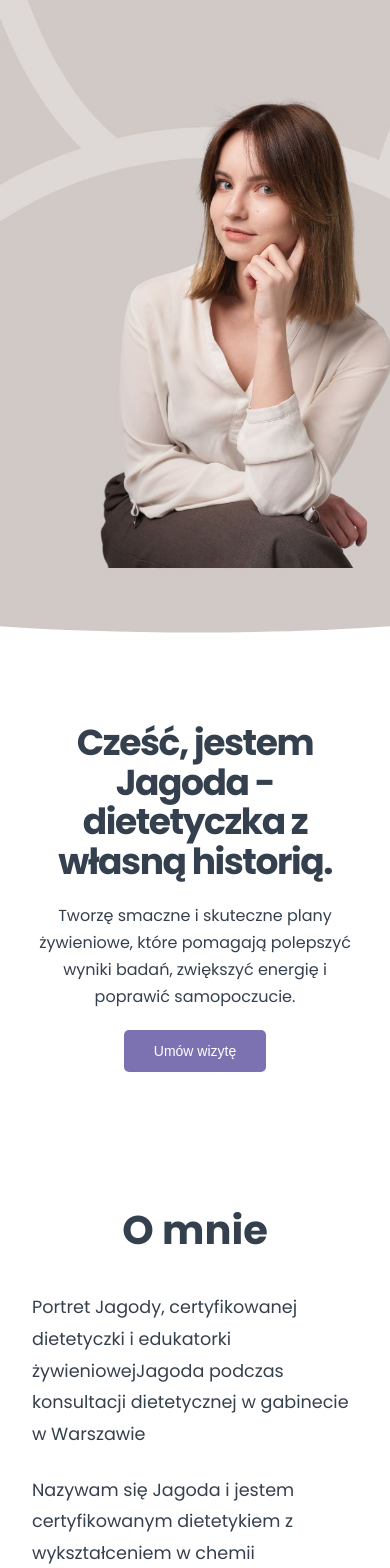
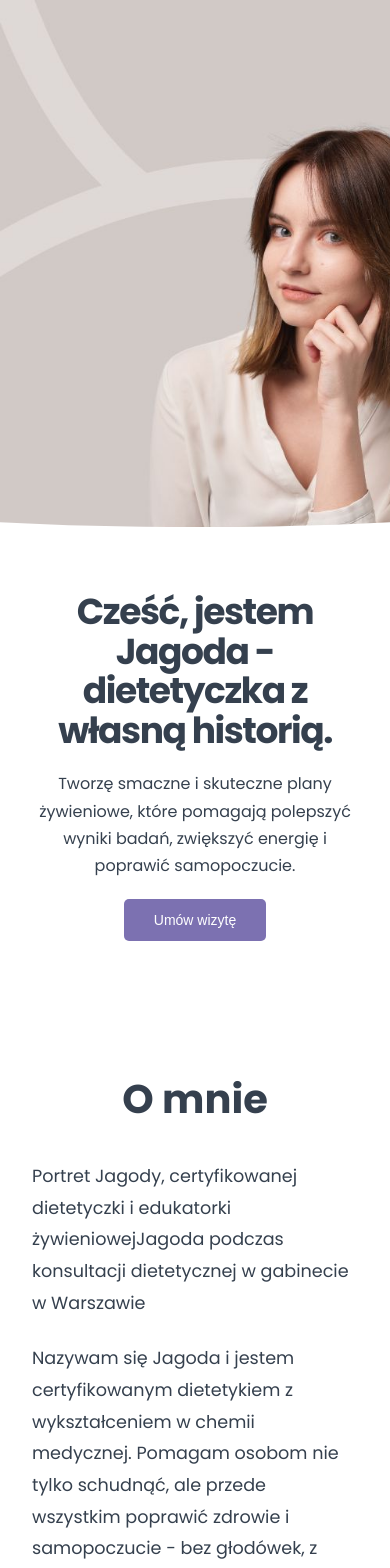
Before and after one commit to DawidZyluk/jagodowa-harmonia-next-js, a Next.js app: page / in a window 390 px wide. Shown: the top 1568 px of the page. Built offline with nearby package versions, Linux system fonts and the light colour scheme.

Commit message:
Update HeaderSection styles for improved responsiveness: adjust media queries, modify padding and width for content, and reposition foreground elements for better layout on smaller screens.

```diff
--- a/app/sections/HeaderSection/HeaderSection.scss
+++ b/app/sections/HeaderSection/HeaderSection.scss
@@ -76,7 +76,8 @@
 @media (max-width: 1350px) {
   .header-section {
     &__content {
-      padding-right: 100px;
+      width: 40%;
+      padding-right: 80px;
     }
 
     &__foreground {
@@ -86,15 +87,15 @@
 
 }
 
-@media (max-width: 1000px) {
+@media (max-width: 800px) {
   .header-section {
-    min-height: 80vh;
     flex-direction: column;
     align-items: center;
-    padding: clamp(3rem, 6vw, 5rem) 0;
 
     &__content {
       display: none;
+      padding-right: 100px;
+
     }
 
     &__background {
@@ -103,17 +104,20 @@
     }
 
     &__foreground {
-      top: 25vh;
+      top: 0vh;
     }
   }
 
   .header-section__content-mobile {
+    position: relative;
     display: flex;
     flex-direction: column;
     gap: 20px;
     align-items: center;
     justify-content: center;
     text-align: center;
+    margin-top: -300px;
+    z-index: 4;
     padding: 3rem 1.5rem 4rem;
 
   }
--- a/app/sections/HeaderSection/HeaderSection.tsx
+++ b/app/sections/HeaderSection/HeaderSection.tsx
@@ -43,7 +43,7 @@ export default function HeaderSection() {
     offset: ["start end", "end start"],
   });
 
-  const isDesktop = useMinWidth(1000);
+  const isDesktop = useMinWidth(800);
 
   const classNames = createBemClassNames(
     "header-section",
```
